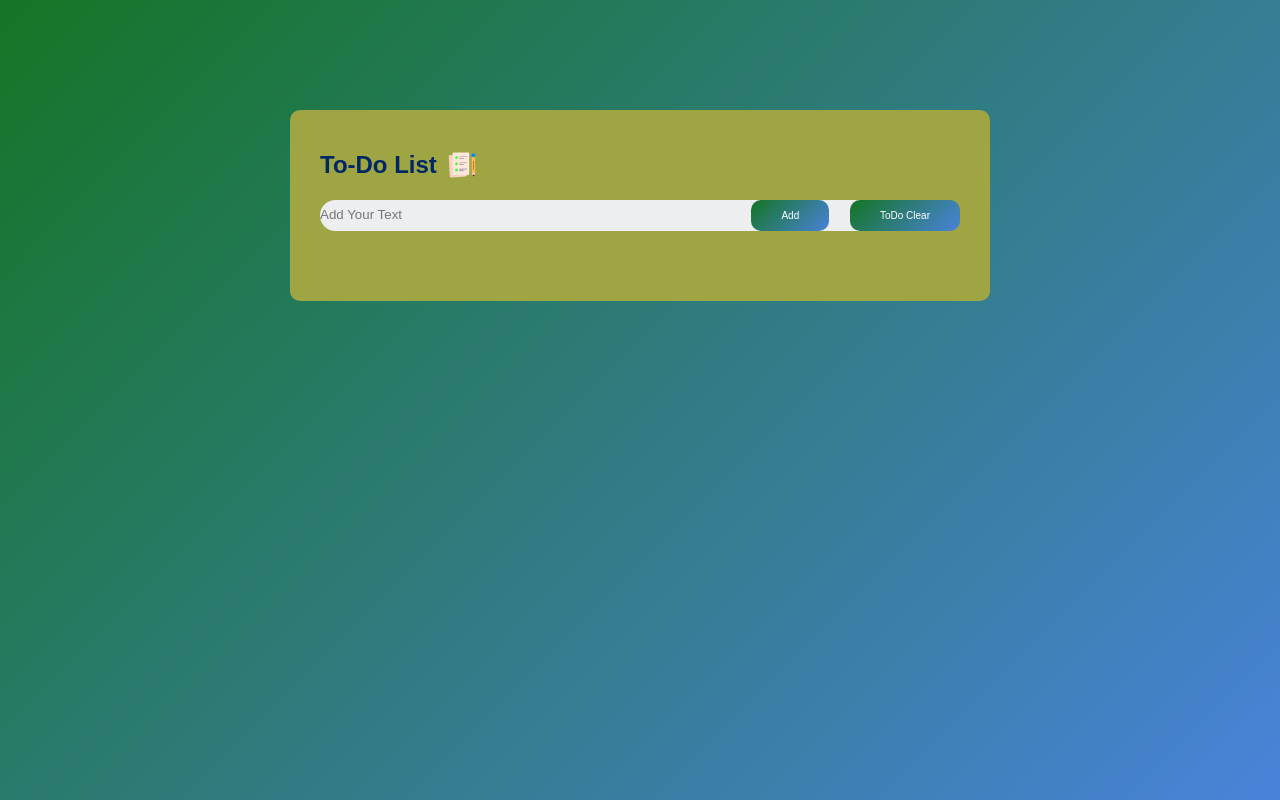
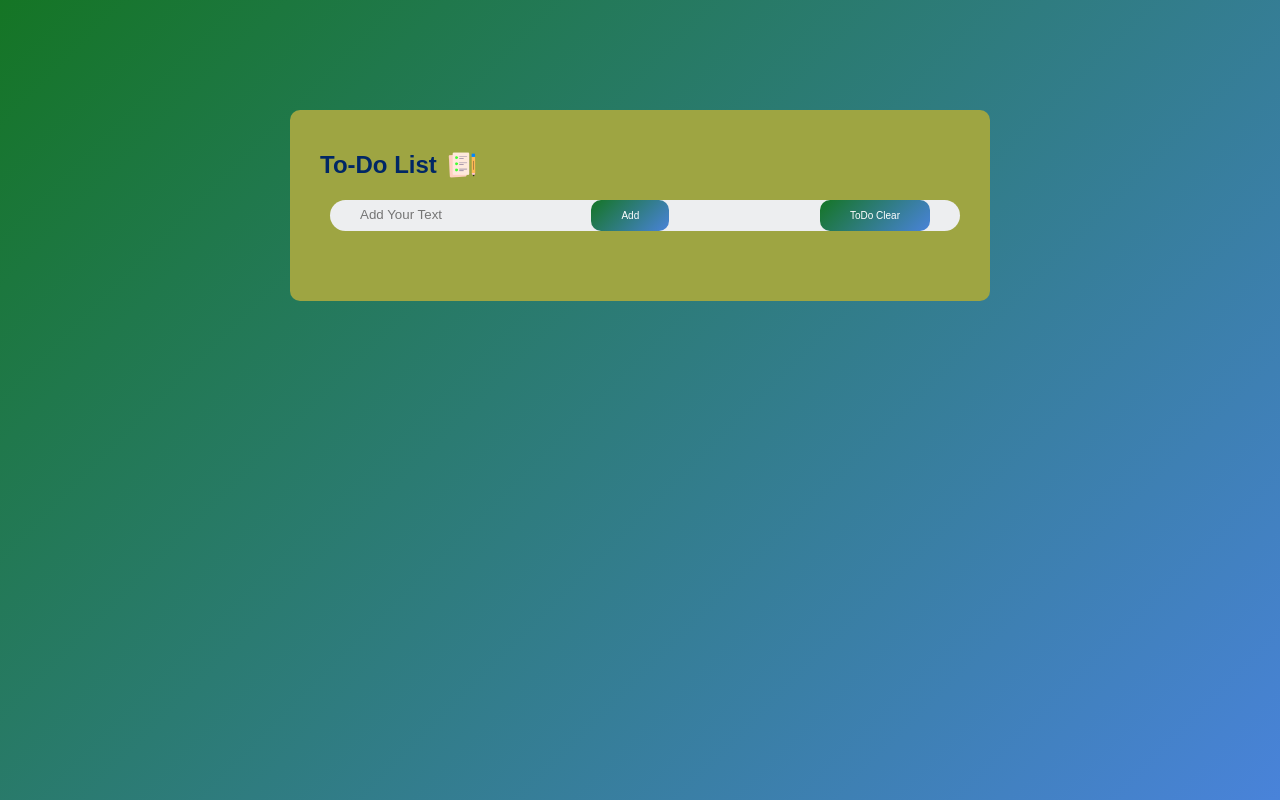
Before and after one commit to mfatih000/ToDoSimple, a plain HTML site: page index.html in a window 1280 px wide. Drawn offline with Linux system fonts and the light colour scheme.

Commit message:
edited html

```diff
--- a/index.html
+++ b/index.html
@@ -13,7 +13,7 @@
             <div class="row">
 
                 <form id="task-form">
-                    <input type="text" id="input-box" placeholder="Add Your Text">
+                    <input type="text" id="input-box" placeholder="Add Your Text" size="width: 300;">
                     <Button type="submit" onclick="addTask()" id="addTask">Add</Button>
 
                 </form>
--- a/style.css
+++ b/style.css
@@ -36,6 +36,7 @@
 .row{
     display: flex;
     align-items: start;
+    margin-left: 10px;
     justify-content: space-between;
     background: #edeef0;
     border-radius: 30px;
@@ -48,13 +49,17 @@ input{
     flex: 1;
     border: none;
     outline: none;
+    margin-left: 30px;
     background: transparent;
-    padding: 10px ,20 px;
-    font-weight: 14px;
+    padding: 10px ,20px;
+    font-weight: 20px;
 }
 
 #addTask{
-    margin-left: 250px;
+    margin-left: 50px;
+}
+#removeButton{
+    margin-right: 30px;
 }
 #removeButton,#addTask{
     border: none;
@@ -66,6 +71,7 @@ input{
     border-radius: 0;
     cursor: pointer;
     border-radius: 10px;
+
 }
 
 #clear{
```
